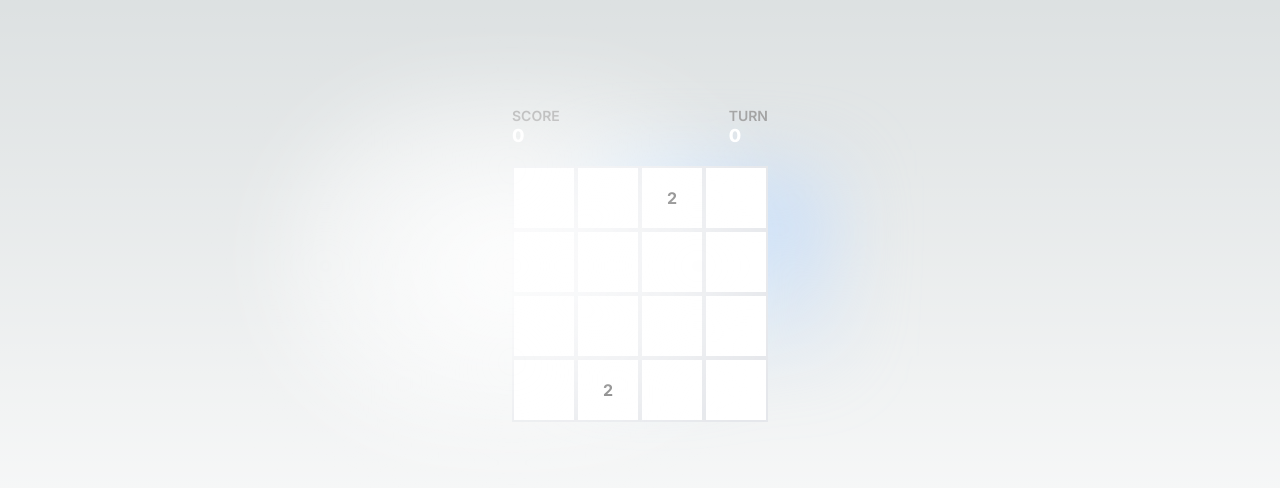
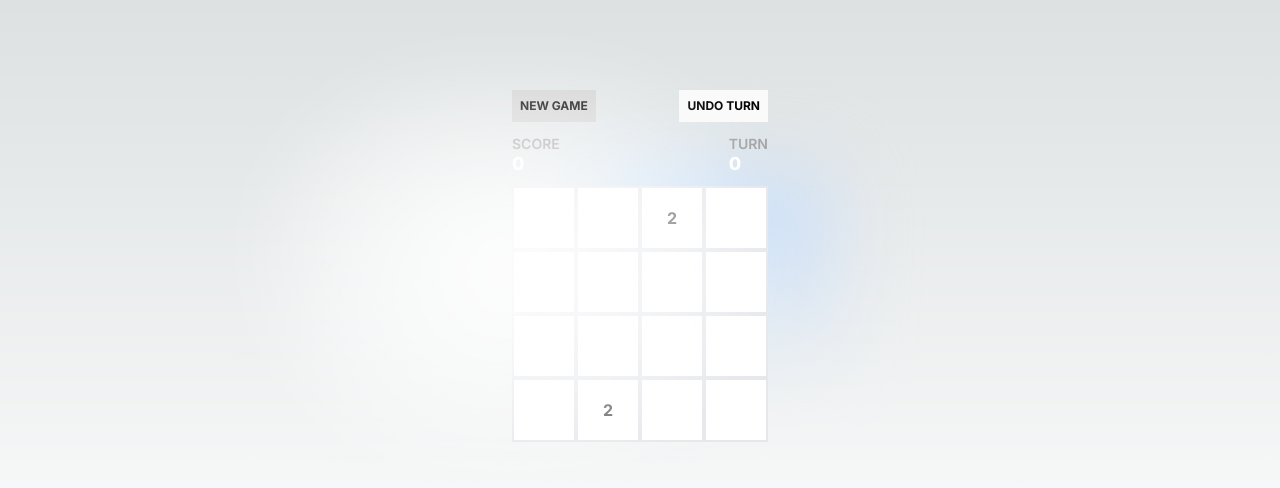
Before and after one commit to neuralworm/2048, a Next.js app: page / in a window 1280 px wide. Shown: the part 134-622 px from the top of the page. Built offline with nearby package versions, Linux system fonts and the light colour scheme.

Commit message:
Undo button and previous state

```diff
--- a/src/components/GameView.tsx
+++ b/src/components/GameView.tsx
@@ -9,6 +9,7 @@ const GameView = () => {
     const [gameBoard, setGameBoard] = useState<any[][]>([])
     const boardRef = useRef<any[][]>(gameBoard)
     boardRef.current = gameBoard
+    const [previousTurn, setPreviousTurn] = useState<any[][]|null>([])
 
     const initializeGame = () => {
         let oldBoard: any[] = JSON.parse(JSON.stringify([[...defaultGameBoard[0]], [...defaultGameBoard[1]], [...defaultGameBoard[2]], ...[defaultGameBoard[3]]]))
@@ -36,28 +37,32 @@ const GameView = () => {
     const [turn, setTurn] = useState<number>(0)
     // SCORE
     const [score, setScore] = useState<number>(0)
-
+    const [scoreChange, setScoreChange] = useState<number>()
     // Handlers
     const swipe = (dir: SwipeDirections) => {
         switch (dir) {
             case "Down":
-                swipeDown(getBoardCopy())
+                swipeDown(getCurrentBoardCopy())
                 break;
             case "Up":
-                swipeUp(getBoardCopy())
+                swipeUp(getCurrentBoardCopy())
                 break;
             case "Left":
-                swipeLeft(getBoardCopy())
+                swipeLeft(getCurrentBoardCopy())
                 break;
             case "Right":
-                swipeRight(getBoardCopy())
+                swipeRight(getCurrentBoardCopy())
                 break;
             default:
                 break;
         }
     }
-    const getBoardCopy = (): any[][] => {
+    const getCurrentBoardCopy = (): any[][] => {
         return JSON.parse(JSON.stringify([[...boardRef.current[0]], [...boardRef.current[1]], [...boardRef.current[2]], ...[boardRef.current[3]]]))
+    }
+    const getPreviousBoardCopy = (): any[][]|null => {
+        if(!previousTurn) return null
+        return JSON.parse(JSON.stringify([[...previousTurn[0]], [...previousTurn[1]], [...previousTurn[2]], ...[previousTurn[3]]]))
     }
     const boardToString = (): string => {
         return JSON.stringify([[...boardRef.current[0]], [...boardRef.current[1]], [...boardRef.current[2]], ...[boardRef.current[3]]])
@@ -93,7 +98,7 @@ const GameView = () => {
                         col[i + j] = null
                         col[i + 1 + j] = me
                         console.log(col)
-                    checked++
+                        checked++
 
                         continue
 
@@ -102,7 +107,7 @@ const GameView = () => {
                         col[i + j] = null
                         col[i + 1 + j] = me + you
                         setScore(old => old + me + you)
-                    checked++
+                        checked++
 
                         break
                     }
@@ -194,11 +199,23 @@ const GameView = () => {
 
     // Check if game over and add new 2
     const endTurn = (newGameBoard: any[][]) => {
+        let lastTurn: any[][] = getCurrentBoardCopy()
         setTurn(old => old + 1)
         let rand: Coord = getRandomEmptyBlock(newGameBoard)
         console.log(rand)
         newGameBoard[rand[0]][rand[1]] = 2
+        // SET HISTORY
+        setPreviousTurn(lastTurn)
+        // SET CURRENT STATE
         setGameBoard(newGameBoard)
+    }
+    // BACK 1 TURN
+    const undoTurn = () => {
+        if(previousTurn == null) return
+        let lastTurn = getPreviousBoardCopy()
+        setPreviousTurn(null)
+        setGameBoard(lastTurn!)
+        setTurn(old => old - 1)
     }
     // UTIL
     const getRandBoardBlock = (): number[] => {
@@ -252,16 +269,16 @@ const GameView = () => {
         // console.log(e)
         switch (e.key) {
             case "ArrowUp":
-                swipeUp(getBoardCopy())
+                swipeUp(getCurrentBoardCopy())
                 break;
             case "ArrowDown":
-                swipeDown(getBoardCopy())
+                swipeDown(getCurrentBoardCopy())
                 break;
             case "ArrowLeft":
-                swipeLeft(getBoardCopy())
+                swipeLeft(getCurrentBoardCopy())
                 break;
             case "ArrowRight":
-                swipeRight(getBoardCopy())
+                swipeRight(getCurrentBoardCopy())
                 break;
 
             default:
@@ -270,17 +287,32 @@ const GameView = () => {
     }
     return (
         <div {...handlers} className="">
-            <div className="flex flex-row justify-between">
 
-                <div id="score-box" className="mb-4">
+            {/* GAME STATE CONTROLS */}
+            <div className="flex flex-row justify-between mb-4">
+                <button className="bg-neutral-300 text-black p-2 text-xs font-bold">NEW GAME</button>
+                <button disabled={previousTurn == null} onClick={()=>undoTurn()} className={`${previousTurn != null ? "bg-neutral-50" : "bg-neutral-600"} text-black p-2 text-xs font-bold`}>UNDO TURN</button>
+            </div>
+
+
+            {/* STATS */}
+            <div className="flex flex-row justify-between mb-2">
+
+                <div id="score-box" className="">
                     <div className="font-semibold text-neutral-400 text-sm leading-3">SCORE</div>
                     <div className="font-extrabold text-white text-lg">{score}</div>
                 </div>
-                <div id="turn-box" className="mb-4">
+                <div id="turn-box" className="">
                     <div className="font-semibold text-neutral-400 text-sm leading-3">TURN</div>
                     <div className="font-extrabold text-white text-lg">{turn}</div>
                 </div>
             </div>
+
+
+
+
+
+            {/* GAME BOARD */}
             <div id="gameboard" className="bg-white w-64 h-64 text-black flex flex-row">
                 {gameBoard.map((col: number[], indx: number) => {
                     return (
```
